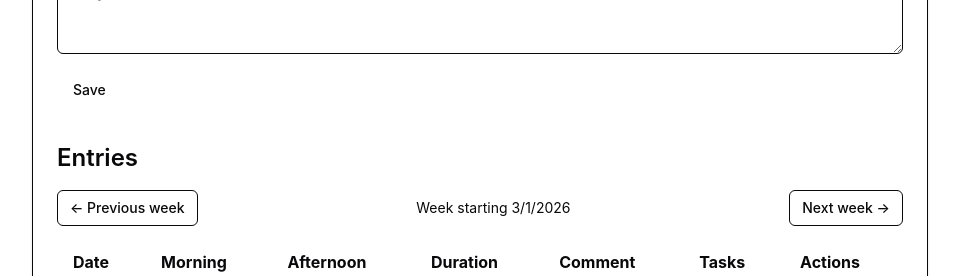
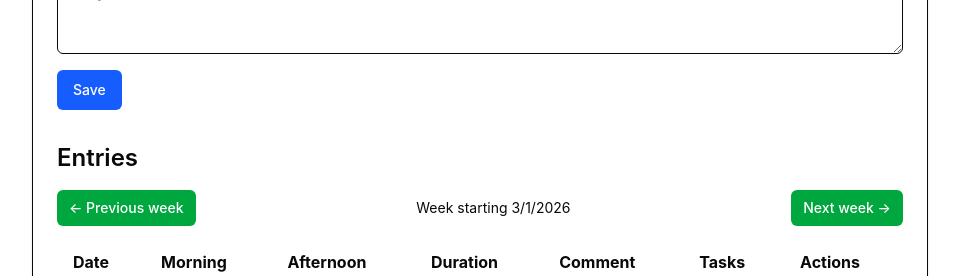
Before and after one commit to rjgallac/mytimekeeper, a React (Vite) app in the folder frontend/: page / in a window 1280 px wide. Shown: the part 557-833 px from the top of the page, without its empty margins (160-1119 px from the left). Built offline with nearby package versions, Linux system fonts and the light colour scheme; no server answers.

Commit message:
style buttons

```diff
--- a/frontend/src/components/form/TimeEntryForm.tsx
+++ b/frontend/src/components/form/TimeEntryForm.tsx
@@ -89,11 +89,11 @@ const TimeEntryForm: React.FC<TimeEntryFormProps> = ({
       />
     </div>
     <div className="flex gap-2">
-      <Button type="submit">{editingId ? 'Update' : 'Save'}</Button>
+      <Button type="submit" variant="blue">{editingId ? 'Update' : 'Save'}</Button>
       {editingId && (
         <Button
           type="button"
-          variant="outline"
+          variant="secondary"
           onClick={() => setEditingId(null)}
         >
           Cancel
--- a/frontend/src/components/list/TimeEntriesList.tsx
+++ b/frontend/src/components/list/TimeEntriesList.tsx
@@ -36,9 +36,9 @@ const TimeEntriesList: React.FC<TimeEntriesListProps> = ({
     <div className="mt-8">
       <h2 className="text-2xl font-semibold mb-4">Entries</h2>
       <div className="flex justify-between items-center mb-4">
-        <Button onClick={prevWeek} variant="outline" size="sm">&larr; Previous week</Button>
+        <Button onClick={prevWeek} variant="green" size="sm">&larr; Previous week</Button>
         <span className="text-sm text-muted-foreground">Week starting {new Date(weekStart).toLocaleDateString()}</span>
-        <Button onClick={nextWeek} variant="outline" size="sm">Next week &rarr;</Button>
+        <Button onClick={nextWeek} variant="green" size="sm">Next week &rarr;</Button>
       </div>
 
       <div className="overflow-x-auto">
--- a/frontend/src/components/ui/button.tsx
+++ b/frontend/src/components/ui/button.tsx
@@ -2,7 +2,7 @@ import * as React from 'react'
 import { cn } from '@/lib/utils'
 
 export interface ButtonProps extends React.ButtonHTMLAttributes<HTMLButtonElement> {
-  variant?: 'default' | 'destructive' | 'outline' | 'secondary' | 'ghost' | 'link'
+  variant?: 'default' | 'destructive' | 'outline' | 'secondary' | 'ghost' | 'link' | 'blue' | 'green'
   size?: 'default' | 'sm' | 'lg' | 'icon'
 }
 
@@ -15,6 +15,8 @@ const Button = React.forwardRef<HTMLButtonElement, ButtonProps>(
       secondary: 'bg-secondary text-secondary-foreground hover:bg-secondary/80',
       ghost: 'hover:bg-accent hover:text-accent-foreground',
       link: 'text-primary underline-offset-4 hover:underline',
+      blue: 'bg-blue-600 text-white hover:bg-blue-700',
+      green: 'bg-green-600 text-white hover:bg-green-700',
     }
 
     const sizes = {
```
